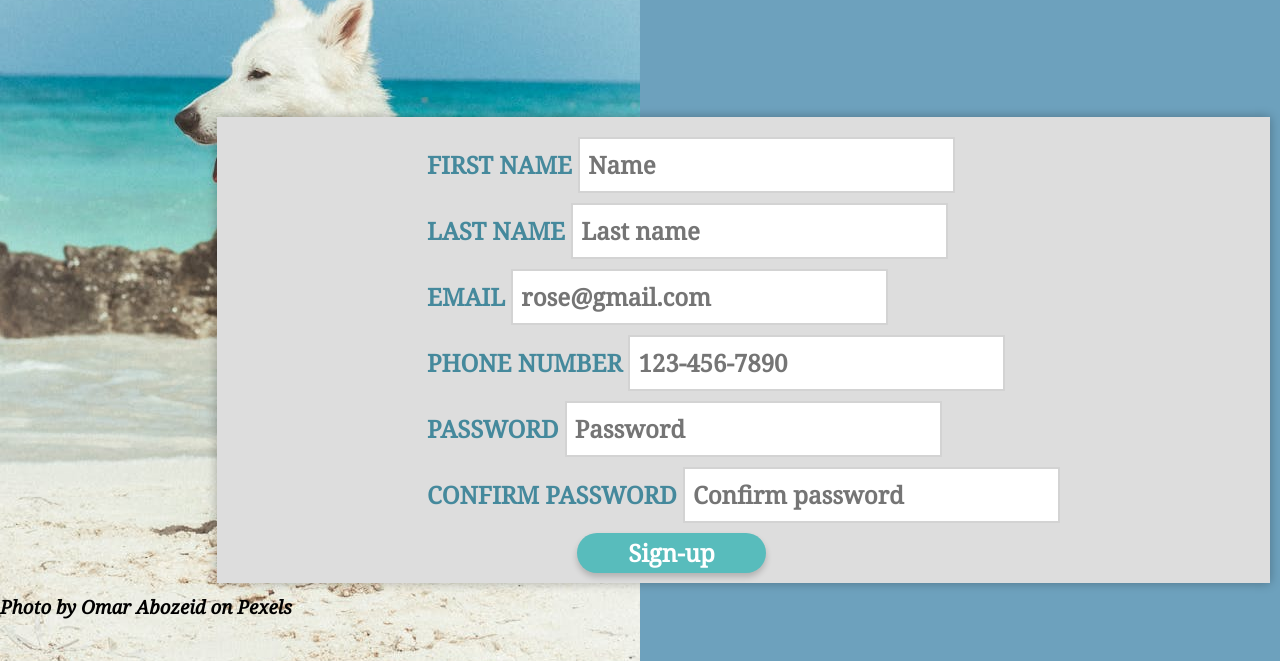
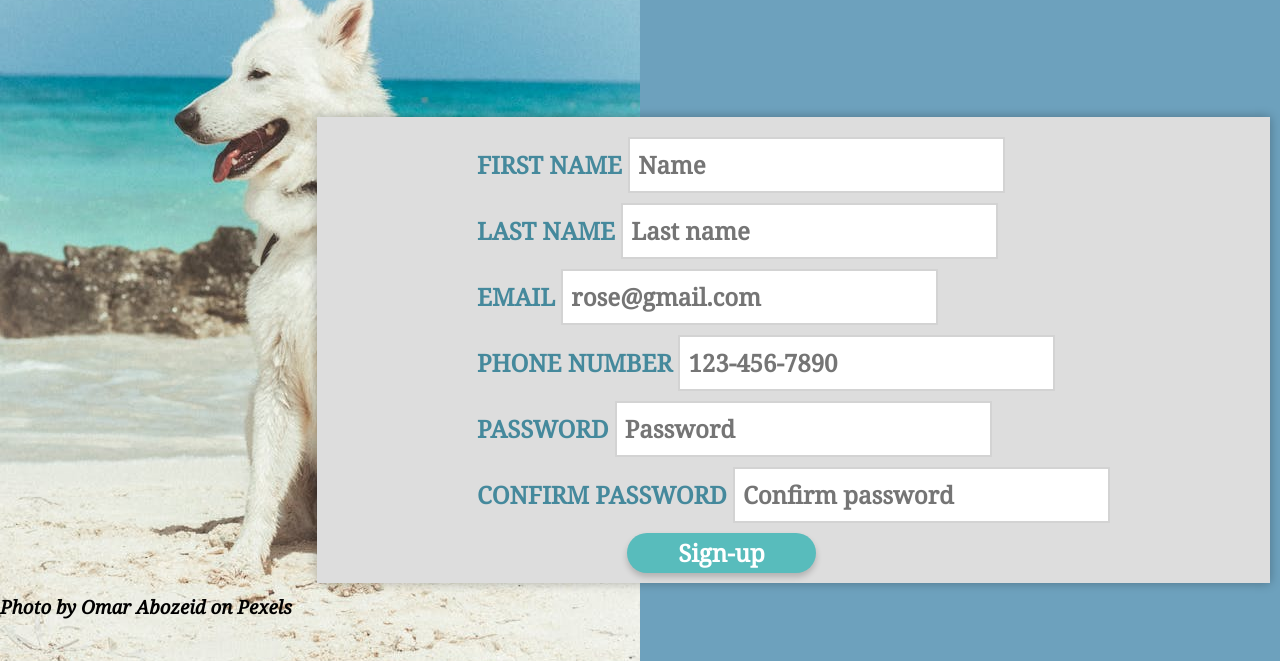
Before and after one commit to raysu929/Odin-Sign-up-Form, a plain HTML site: page index.html in a window 1280 px wide. Shown: the part 139-800 px from the top of the page. Drawn offline with Linux system fonts and the light colour scheme; files whose address does not match are found by name.

Commit message:
change css padding.

```diff
--- a/styles.css
+++ b/styles.css
@@ -81,7 +81,7 @@ h1, h2, h3, h4, h5, h6 {
 form {
   background-color: #ddd;
  color: rgb(69, 137, 156);
-  padding:10px 200px;
+  padding:10px 150px;
   font-weight: bold;
   font-size: 1.5rem;
   margin-top: 100px;
```
